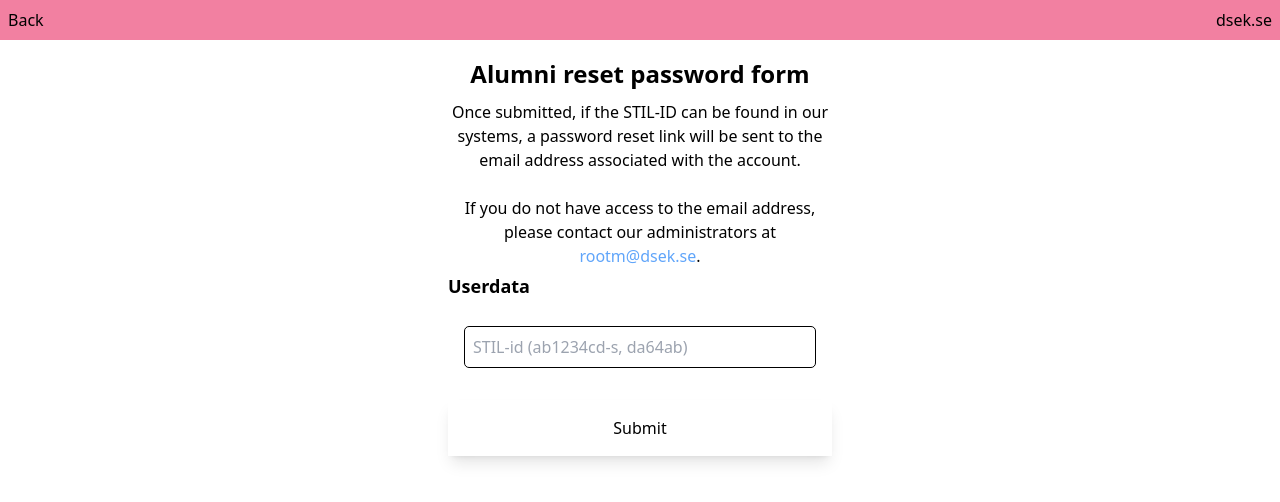
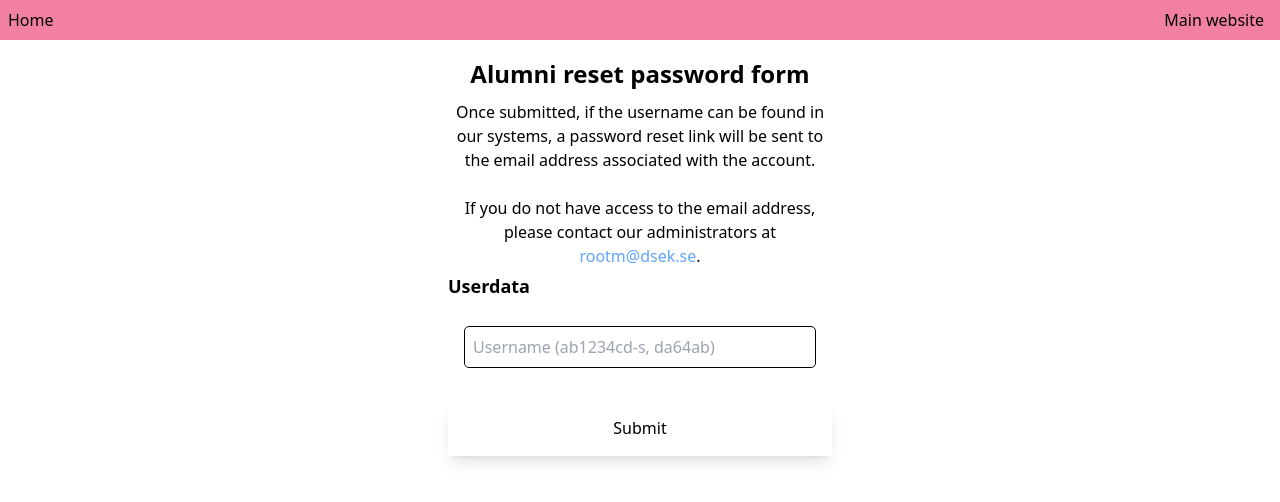
Before and after one commit to Steindt/account, a SvelteKit app: page /reset/alumni in a window 1280 px wide. Shown: the top 502 px of the page. Built offline with nearby package versions, Linux system fonts and the light colour scheme.

Commit message:
Small changes, changed port

```diff
--- a/package.json
+++ b/package.json
@@ -3,7 +3,7 @@
 	"version": "0.0.1",
 	"private": true,
 	"scripts": {
-		"dev": "vite dev",
+		"dev": "vite dev --port 8000",
 		"build": "vite build",
 		"preview": "vite preview",
 		"check": "svelte-kit sync && svelte-check --tsconfig ./tsconfig.json",
--- a/src/routes/+layout.svelte
+++ b/src/routes/+layout.svelte
@@ -1,9 +1,13 @@
 <script>
 	import '../app.css';
+	import { page } from '$app/stores';
+	console.log($page.url.pathname);
 </script>
 
 <nav class="mb-2 flex bg-[#F280A1] p-2">
-	<a href="/">Back</a>
-	<a href="https://dsek.se" class="btn absolute right-0 pr-2">dsek.se</a>
+	{#if $page.url.pathname != '/'}
+		<a href="/">Home</a>
+	{/if}
+	<a href="https://dsek.se" class="btn ml-auto pr-2">Main website</a>
 </nav>
 <slot />
--- a/src/routes/create/alumni/+page.svelte
+++ b/src/routes/create/alumni/+page.svelte
@@ -17,7 +17,7 @@
 				<input
 					required
 					type="text"
-					placeholder="STIL-id (ab1234cd-s, da64ab)"
+					placeholder="Username (ab1234cd-s, da64ab)"
 					name="username"
 					class="p-1"
 					value={form?.username ?? ''}
--- a/src/routes/reset/alumni/+page.svelte
+++ b/src/routes/reset/alumni/+page.svelte
@@ -8,9 +8,9 @@
 	<div class="w-full sm:w-96">
 		<h2 class="text-center">Alumni reset password form</h2>
 		<p class="text-center">
-			Once submitted, if the STIL-ID can be found in our systems, a password reset link will be sent
-			to the email address associated with the account. <br /><br />If you do not have access to the
-			email address, please contact our administrators at
+			Once submitted, if the username can be found in our systems, a password reset link will be
+			sent to the email address associated with the account. <br /><br />If you do not have access
+			to the email address, please contact our administrators at
 			<a href="mailto:rootm@dsek.se" class="text-blue-400">rootm@dsek.se</a>.
 		</p>
 		<form method="POST" class="flex flex-col">
@@ -19,7 +19,7 @@
 				<input
 					required
 					type="text"
-					placeholder="STIL-id (ab1234cd-s, da64ab)"
+					placeholder="Username (ab1234cd-s, da64ab)"
 					name="username"
 					class="p-1"
 					value={form?.username ?? ''}
```
